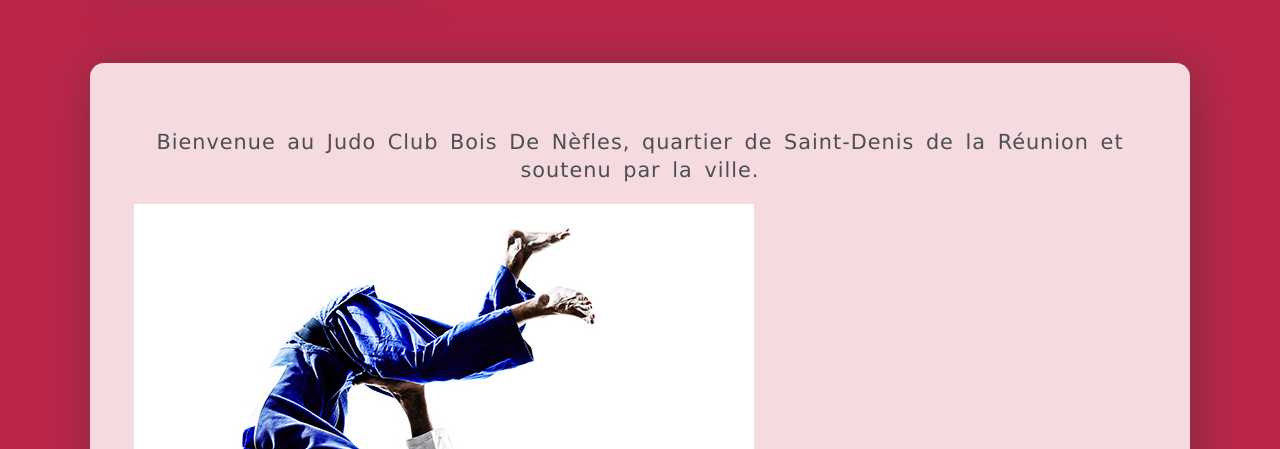
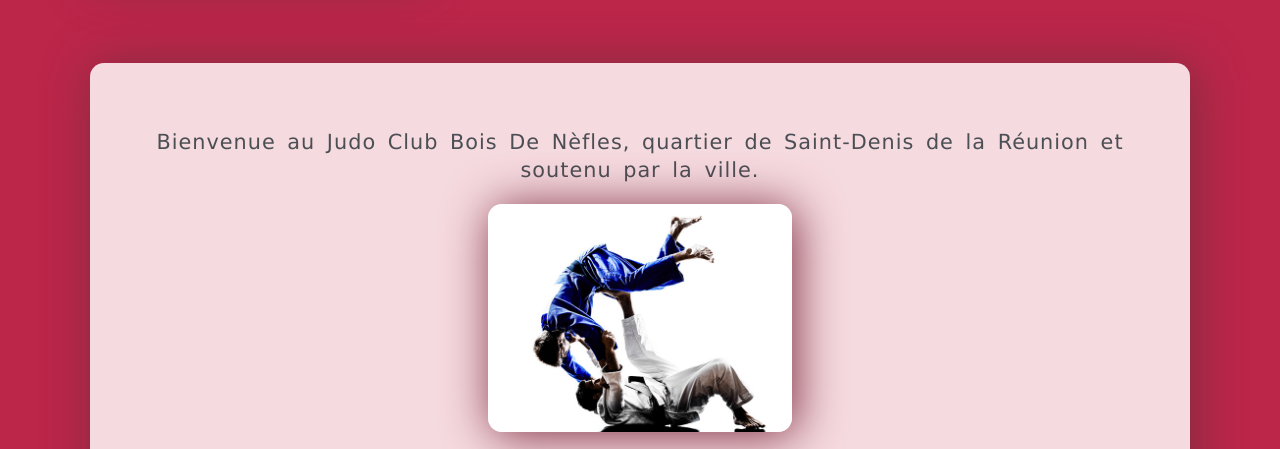
Before and after one commit to WebInt23/judo, a plain HTML site: page index.html in a window 1280 px wide. Shown: the part 442-891 px from the top of the page. Drawn offline with Linux system fonts and the light colour scheme.

Commit message:
Modification de l'image kumite

```diff
--- a/index.html
+++ b/index.html
@@ -19,7 +19,9 @@
         <p>
             Bienvenue au Judo Club Bois De Nèfles, quartier de Saint-Denis de la Réunion et soutenu par la ville.
         </p>
-        <img id="kumite" src="images/kumite01.jpg" alt="Photo d'un combat" class="photo">
+        <div class="kumite">
+            <img id="kumite" src="images/kumite01.jpg" alt="Photo d'un combat" class="photo">
+        </div>
         <p>
             Les cours reprendront le mercredi 23 août 2023 <br>
             <a href="pdf/fiche inscription judo 2023 2024.pdf">Cliquez pour la fiche d'inscription</a> <br>
--- a/styles.css
+++ b/styles.css
@@ -13,12 +13,14 @@ body {
     padding: 0%;
     background-color: #BB2649;
 }
-#logo {
+img {
     width: 30%;
-    /* float: left; */
     border-radius: 14px;
     box-shadow: 4px 3px 47px #7E2D40;
-
+}
+.kumite {
+    display: flex;
+    justify-content: center;
 }
 li, p {
     /* L'espacement entre les lignes */
```
